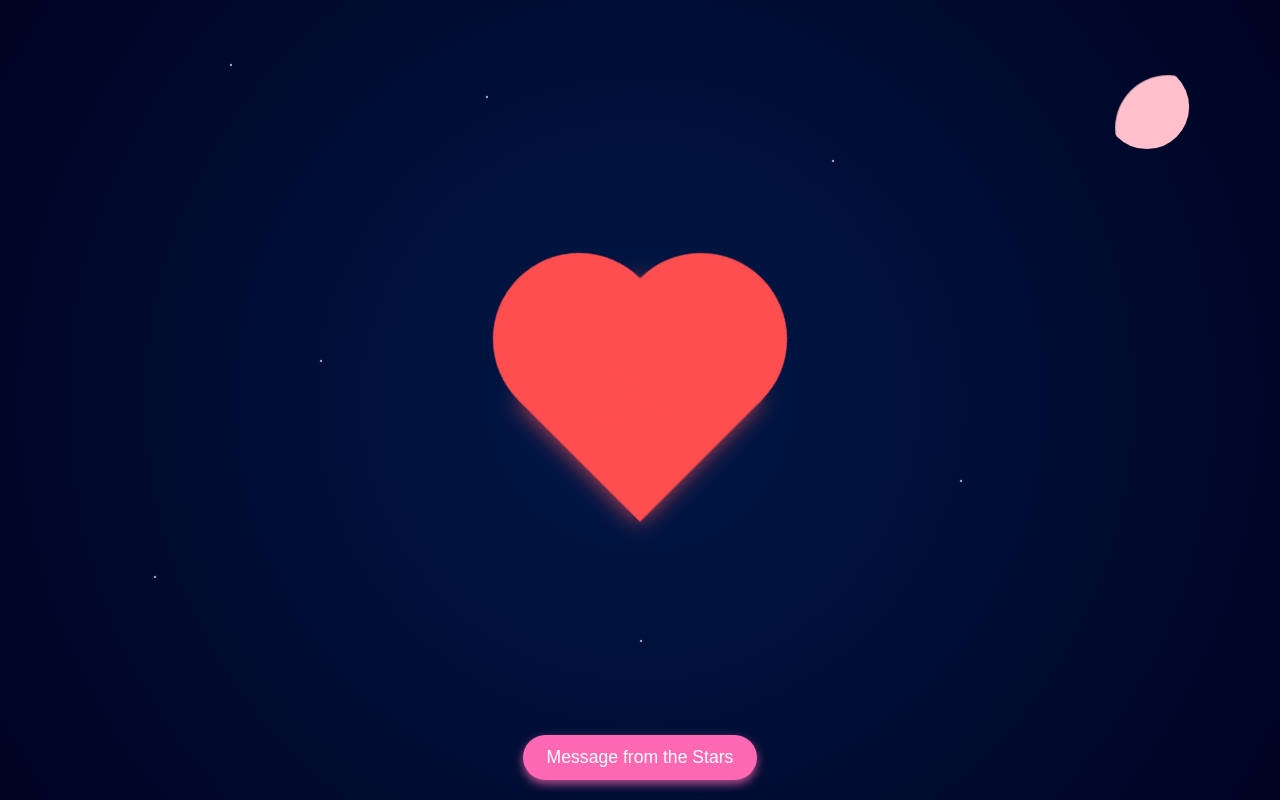
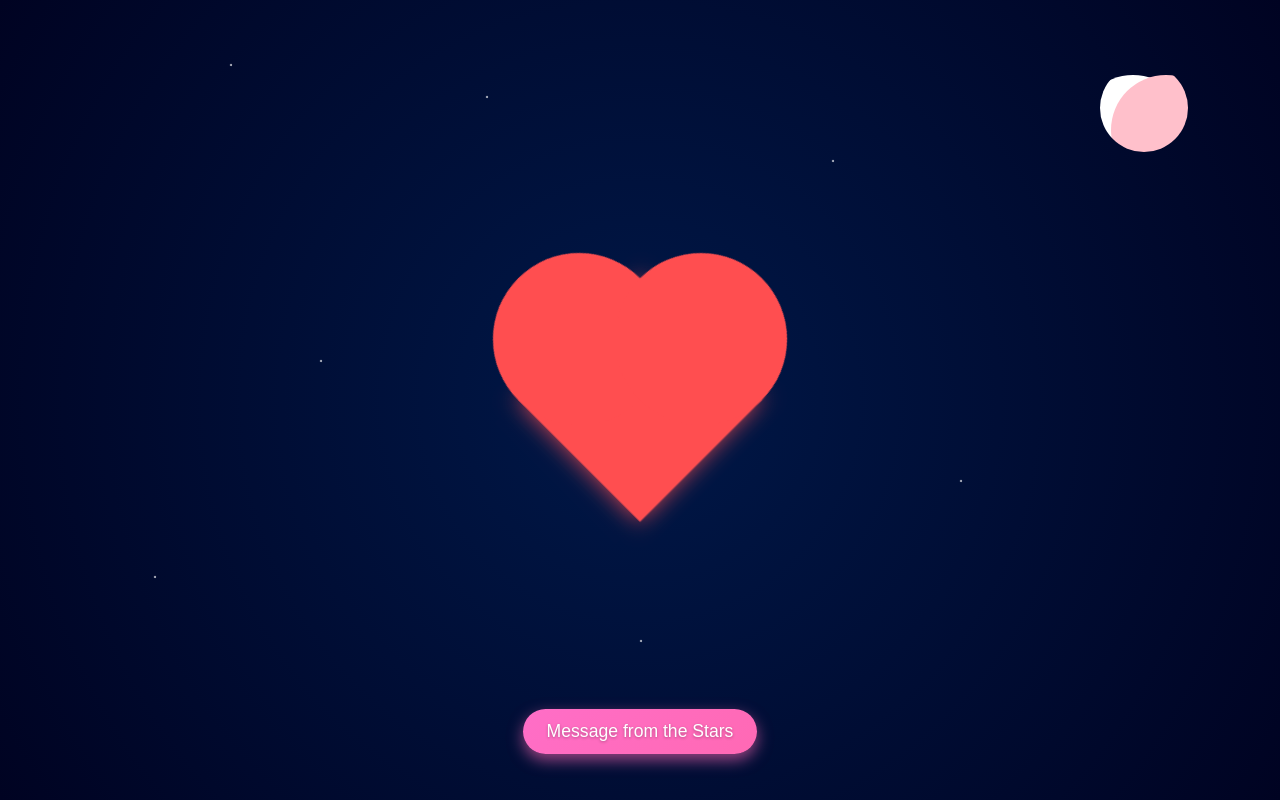
Before and after one commit to deathportuer2000/ps1, a plain HTML site: page index.html in a window 1280 px wide. Drawn offline with Linux system fonts and the light colour scheme.

Commit message:
index.html

```diff
--- a/index.html
+++ b/index.html
@@ -86,6 +86,11 @@
       right: 5%;
       width: 12vmin;
       height: 12vmin;
+      width: 100px;
+  height: 100px;
+  background-color: yellow;
+  border-radius: 50%;
+  box-shadow: -30px 0 0 0 white;
       background: pink;
       border-radius: 50%;
       clip-path: circle(40% at 30% 30%);
@@ -99,22 +104,25 @@
 
     .message-btn {
   position: absolute;
-      bottom: 20px;
+  bottom: 46px;
   padding: 12px 24px;
-      background: #ff69b4;
+  background: linear-gradient(135deg, #ff6ec7, #ff69b4);
   color: #fff;
   border: none;
   border-radius: 30px;
   font-size: 1.1em;
   cursor: pointer;
-      box-shadow: 0px 4px 10px rgba(255, 105, 180, 0.7);
-      transition: transform 0.3s, box-shadow 0.3s;
+  box-shadow: 0px 6px 15px rgba(255, 105, 180, 0.6);
+  transition: transform 0.4s, box-shadow 0.4s, background 0.4s;
+  text-shadow: 0 1px 3px rgba(0, 0, 0, 0.3);
 }
 
 .message-btn:hover {
-      transform: scale(1.1);
-      box-shadow: 0px 6px 15px rgba(255, 105, 180, 0.9);
+  transform: scale(1.15) rotate(3deg);
+  box-shadow: 0px 10px 25px rgba(255, 105, 180, 0.8);
+  background: linear-gradient(135deg, #ff85d2, #ff4ea2);
 }
+
 
     /* Love Message Styling */
     .love-message {
```
Lines whose indentation alone changed are shown as unchanged.
